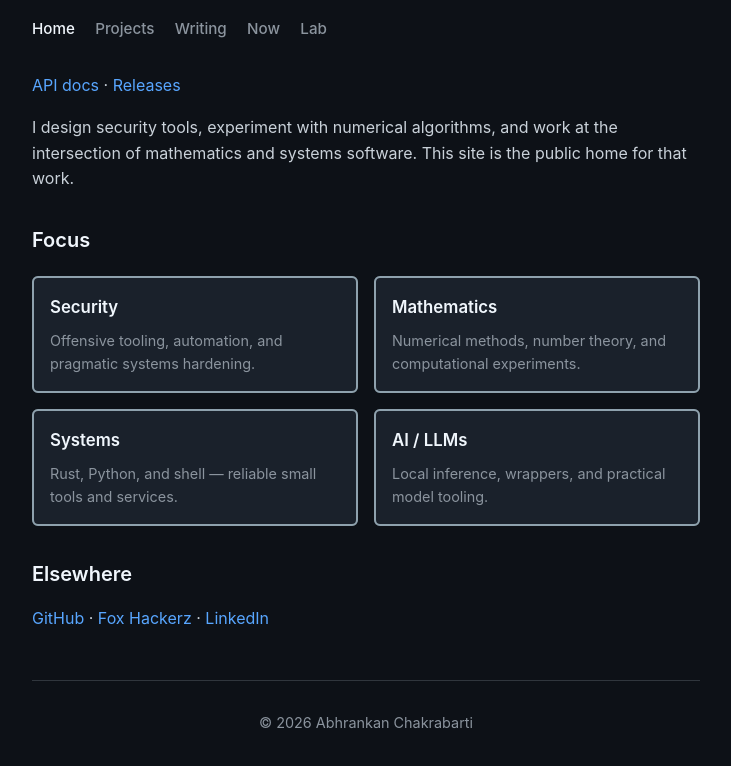
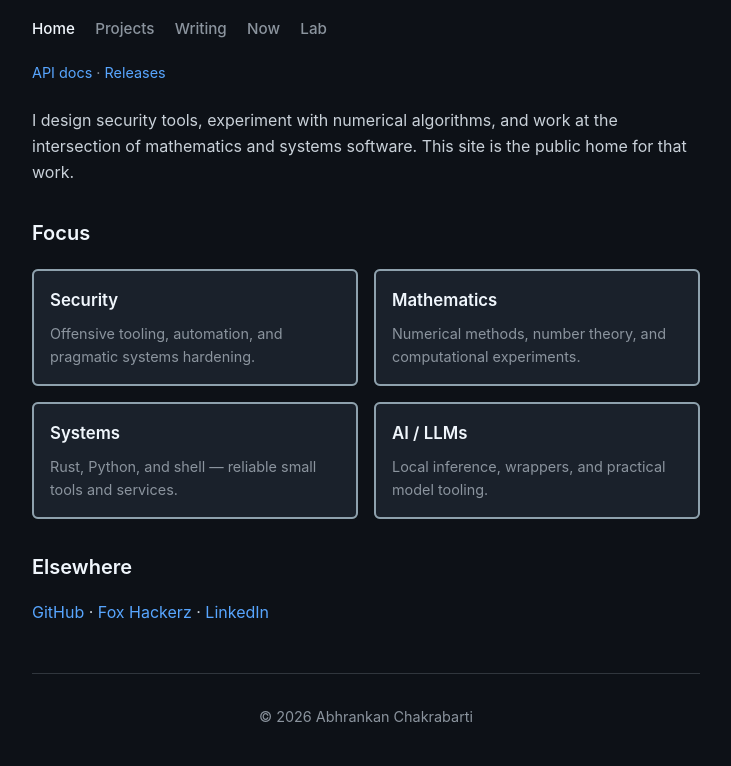
Before and after one commit to Abhrankan-Chakrabarti/website, a plain HTML site: page index.html in a window 1280 px wide. Shown: the part 140-906 px from the top of the page, without its empty margins (274-1005 px from the left). Drawn offline with Linux system fonts and the light colour scheme.

Commit message:
feat: add styling for site links in navigation

```diff
--- a/style.css
+++ b/style.css
@@ -56,6 +56,16 @@ a:hover {
 nav {
     margin: 1.25rem 0 2rem;
     font-size: 0.95rem;
+}
+
+.site-links {
+    margin: -0.75rem 0 1.5rem;
+    font-size: 0.9rem;
+    color: var(--dim);
+}
+
+.site-links a {
+    color: var(--link);
 }
 
 nav a {
```
